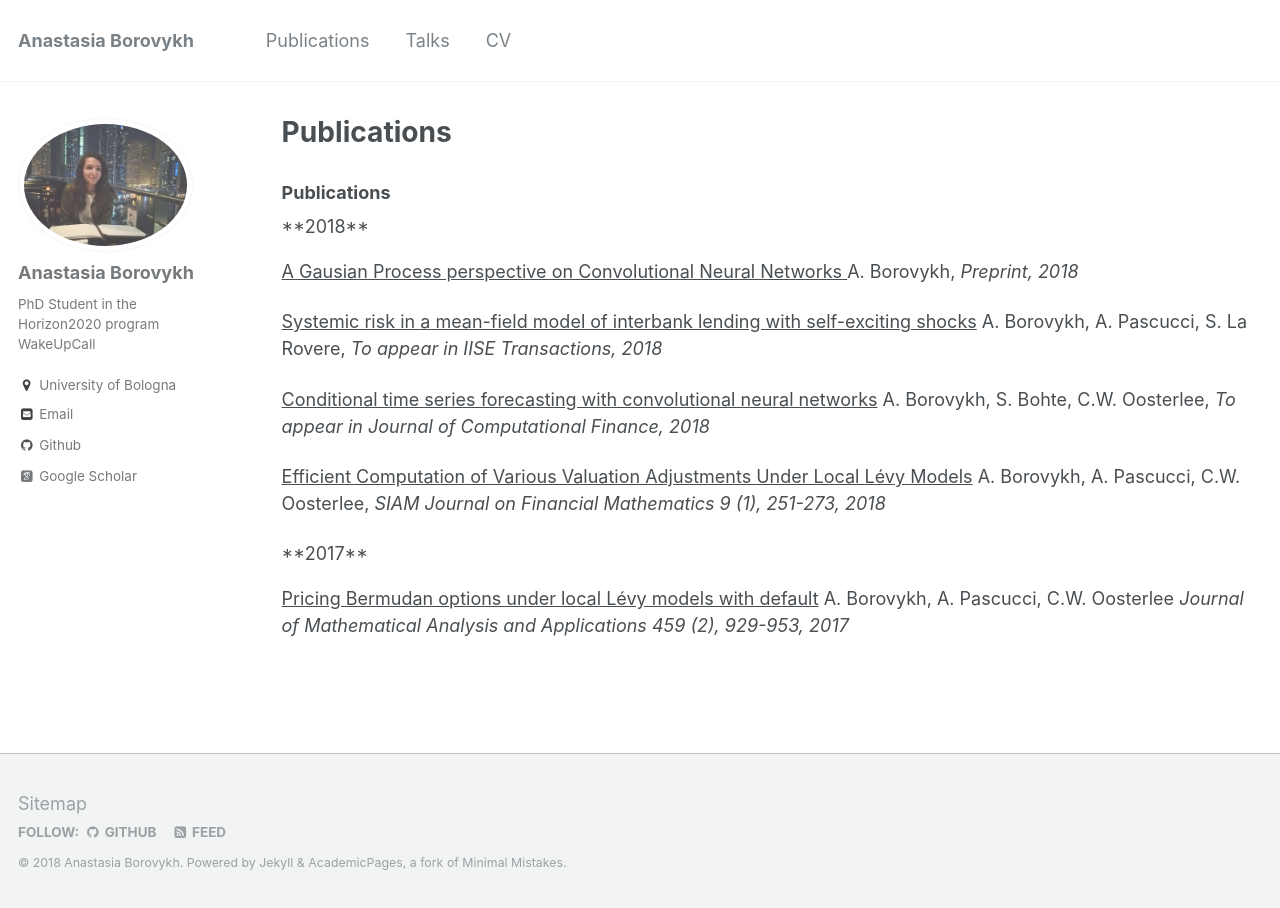
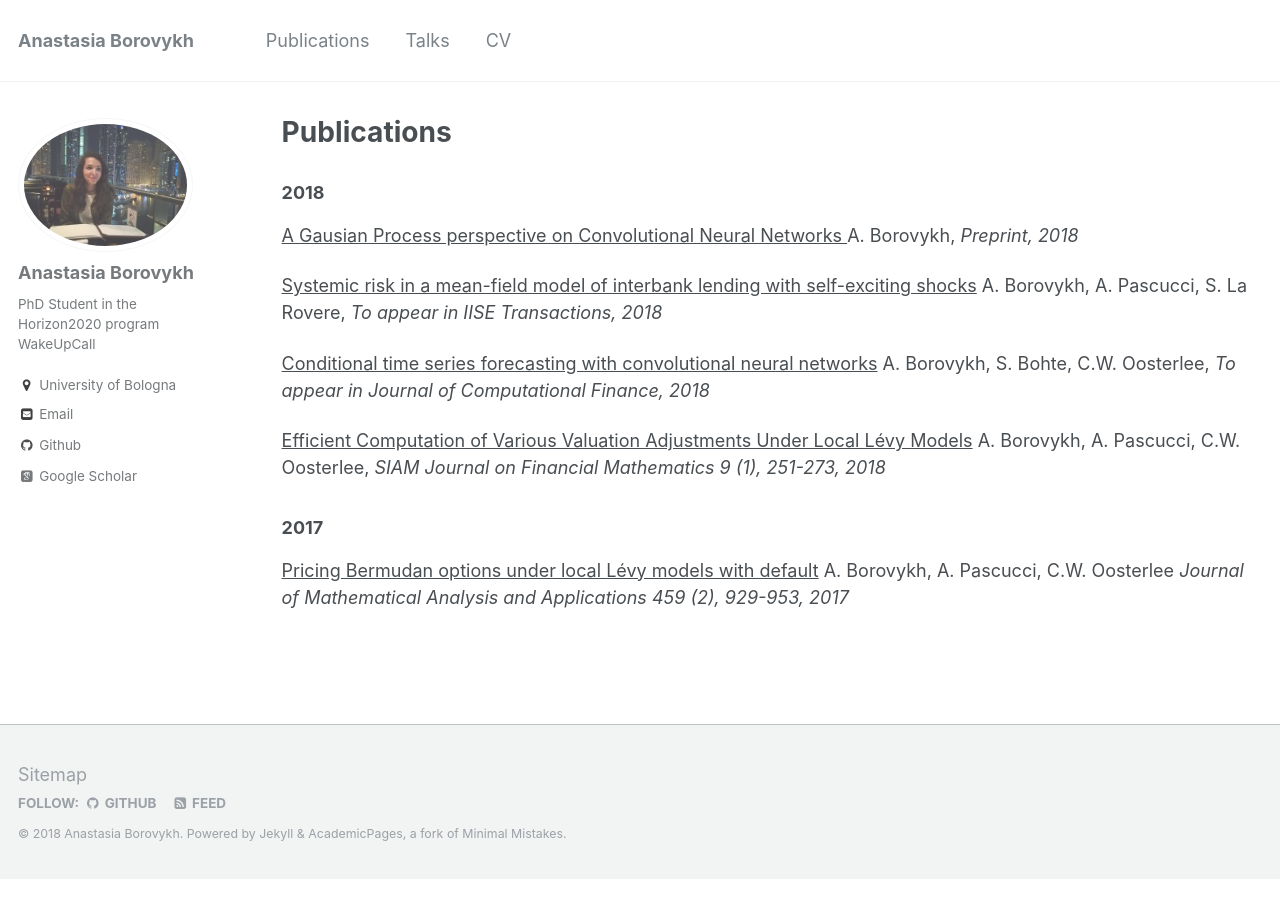
Before and after one commit to aib93/aib93.github.io, a Jekyll site: the page built from _pages/publications.html, in a window 1280 px wide. Built offline with Jekyll 4.4.1, drawn with Linux system fonts in a browser that asks for light colours; some web fonts are replaced.

Commit message:
Initial commit

```diff
--- a/_pages/publications.html
+++ b/_pages/publications.html
@@ -4,13 +4,12 @@ title: "Publications"
 permalink: /publications/
 author_profile: true
 ---
-<h3> Publications </h3>
-**2018**
+<h3> 2018 </h3>
 <p><a href="https://abrvkh.github.io/files/GP_CNN.pdf", style="text-decoration:underline;"> A Gausian Process perspective on Convolutional Neural Networks </a> A. Borovykh, <i>Preprint, 2018</i></p>
 <p><a href="https://arxiv.org/pdf/1710.00231.pdf" style="text-decoration:underline;"> Systemic risk in a mean-field model of interbank lending with self-exciting shocks</a> A. Borovykh, A. Pascucci, S. La Rovere, <i>To appear in IISE Transactions, 2018</i></p>
 <p><a href="https://arxiv.org/pdf/1703.04691.pdf" style="text-decoration:underline;"> Conditional time series forecasting with convolutional neural networks</a> A. Borovykh, S. Bohte, C.W. Oosterlee, <i>To appear in Journal of Computational Finance, 2018 </i></p>
 <p><a href="https://papers.ssrn.com/sol3/papers.cfm?abstract_id=2853613" style="text-decoration:underline;"> Efficient Computation of Various Valuation Adjustments Under Local Lévy Models</a> A. Borovykh, A. Pascucci, C.W. Oosterlee, <i>SIAM Journal on Financial Mathematics 9 (1), 251-273, 2018</i></p>
-**2017**
+<h3> 2017 </h3>
 <p><a href="https://arxiv.org/pdf/1604.08735.pdf" style="text-decoration:underline;"> Pricing Bermudan options under local Lévy models with default</a> A. Borovykh, A. Pascucci, C.W. Oosterlee <i>Journal of Mathematical Analysis and Applications 459 (2), 929-953, 2017</i></p>
 
 {% for post in site.talks reversed %}
```
